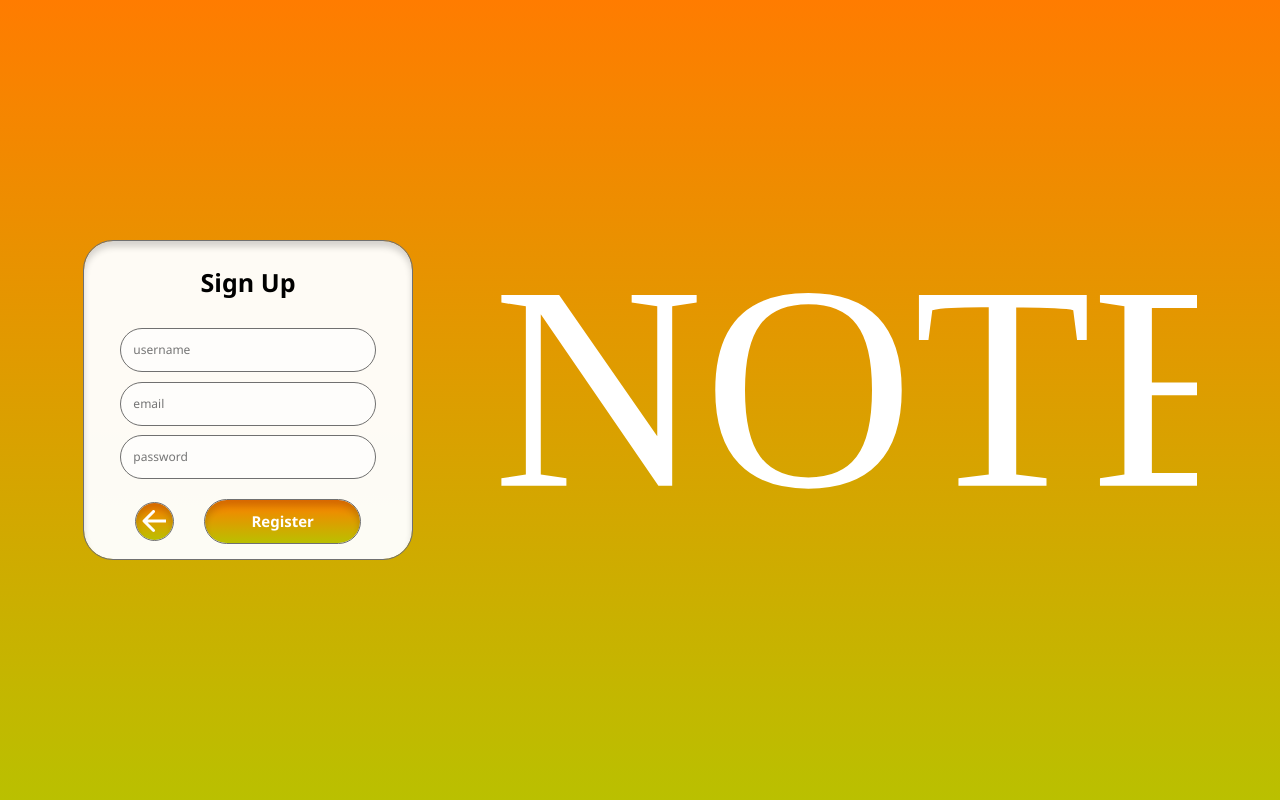
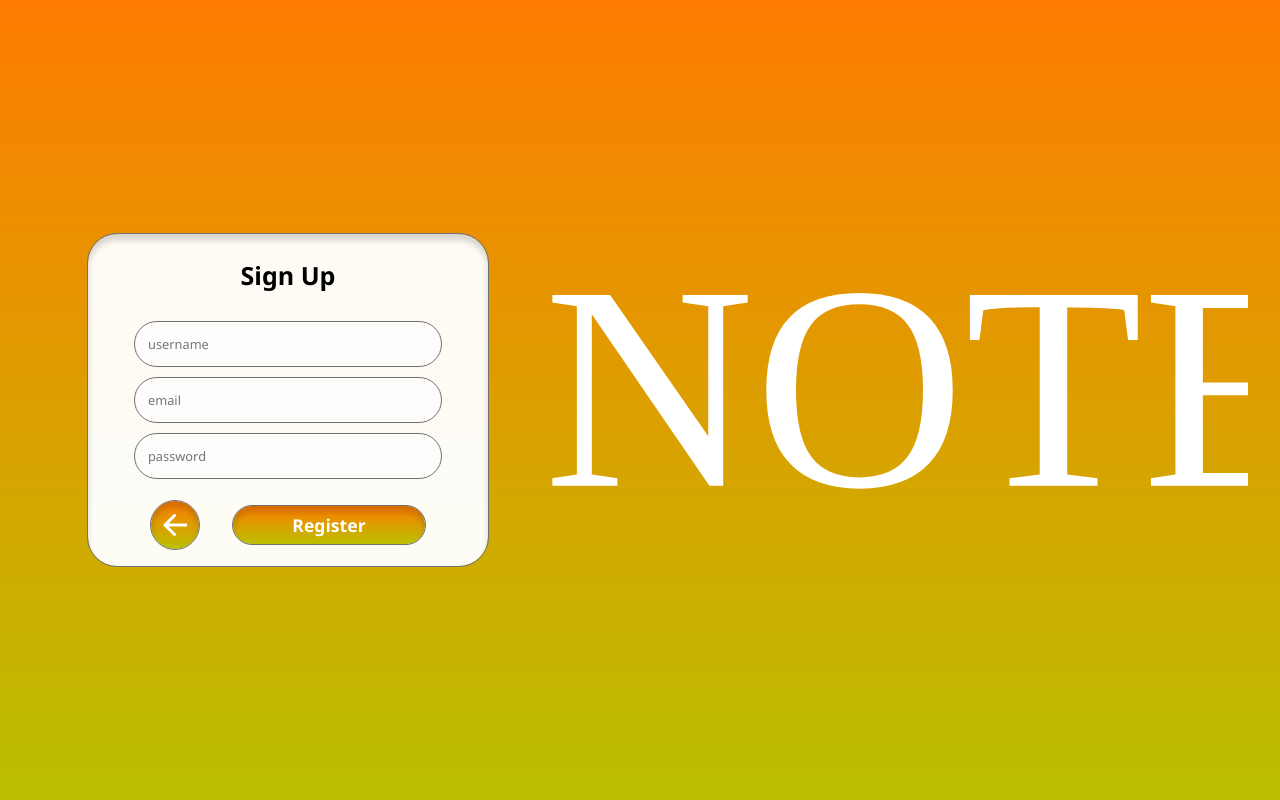
Before and after one commit to jakubszpilowski/WdPAI, a PHP site: page /public/views/sign_up.html in a window 1280 px wide. Run offline with PHP 8.4, Linux system fonts and the light colour scheme.

Commit message:
Cosmetic changes in style + href to pages

```diff
--- a/public/css/style.css
+++ b/public/css/style.css
@@ -18,18 +18,25 @@ body {
     text-align: center;
 }
 
+a {
+    text-decoration: none;
+}
+
 img {
     max-width: 100%;
 }
 
 .login-container {
-    width: 32%;
+    width: 40%;
+    display: flex;
+    justify-content: center;
+    align-items: center;
 }
 
 form {
     display: flex;
     flex-direction: column;
-    justify-content: top;
+    justify-content: start;
     align-items: center;
 
     width: min(80%, 25rem);
@@ -64,37 +71,46 @@ form {
     align-items: center;
 }
 
-button {
+.btn {
     width: 60%;
+    height: 2.4rem;
+    display: inline-flex;
+    justify-content: center;
+    align-items: center;
     border: none;
-    color: white;
-    font: normal normal bold 0.938rem/1.125rem Segoe UI;
     margin: 1em;
-    line-height: 2.7em;
+    line-height: 3rem;
     background: transparent linear-gradient(180deg, #FF7C00 0%, #BAC000 100%) 0% 0% no-repeat padding-box;
     box-shadow: inset 0px 6px 6px #00000029;
     border: 1px solid #707070;
-    border-radius: 40px;
+    border-radius: 40px;color: white;
 }
 
-.back-button{
+.btn span {
+    text-align: center;
+    font: normal normal bold 1.1rem/1.4rem Segoe UI;
+}
+
+.back-btn{
+    display: flex;
+    justify-content: center;
+    align-items: center;
     width: 15%;
-    line-height: 2.7em;
     aspect-ratio: 1/1;
     margin: 1em;
     background: transparent linear-gradient(180deg, #FF7C00 0%, #BAC000 100%) 0% 0% no-repeat padding-box;
     box-shadow: inset 0px 6px 6px #00000029;
     border: 1px solid #707070;
     border-radius: 50%;
+}
 
-    display: flex;
-    justify-content: center;
-    align-items: center;
+.back-btn img {
+    max-height: 80%;
 }
 
 input {
     background: #FFFFFFAB 0% 0% no-repeat padding-box;
-    font: normal normal normal 0.75rem/1.125rem Segoe UI;
+    font: normal normal normal 0.8rem/1.125rem Segoe UI;
     border: 1px solid #707070;
     border-radius: 41px;
     padding: 1em;
@@ -106,6 +122,7 @@ input {
 @media only screen and (max-device-width: 420px) {
     .container {
         flex-direction: column-reverse;
+        align-items: center;
     }
 
     * {
@@ -120,8 +137,12 @@ input {
         text-align: right;
     }
 
+    .btn span{
+        font-size: 1.3rem;
+    }
+
     form {
-        margin: auto;
+        width: 80%;
         height: min(100%, 100rem);
     }
 
--- a/public/views/login.html
+++ b/public/views/login.html
@@ -12,9 +12,11 @@
                 </div>
                 <input name="username" type="text" placeholder="username">
                 <input name="password" type="password" placeholder="password">
-                <button>Login</button>
+                <a href="main_page.html" class="btn">
+                    <span>Login</span>
+                </a>
                 <div class="reflink">
-                    <p>Don't have an account? <a>Sign up!</a> </p>
+                    <p>Don't have an account? <a href="sign_up.html">Sign up!</a> </p>
                 </div>
             </form>
         </div>
--- a/public/views/sign_up.html
+++ b/public/views/sign_up.html
@@ -14,8 +14,12 @@
                 <input name="email" type="email" placeholder="email">
                 <input name="password" type="password" placeholder="password">
                 <div class="register-button">
-                    <button class="back-button"><img src="../img/arrow.svg"></button>
-                    <button>Register</button>
+                    <a href="login.html" class="back-btn">
+                        <img src="../img/arrow.svg">
+                    </a>
+                    <a href="main_page.html" class="btn">
+                        <span>Register</span>
+                    </a>
                 </div>
             </form>
         </div>
```
